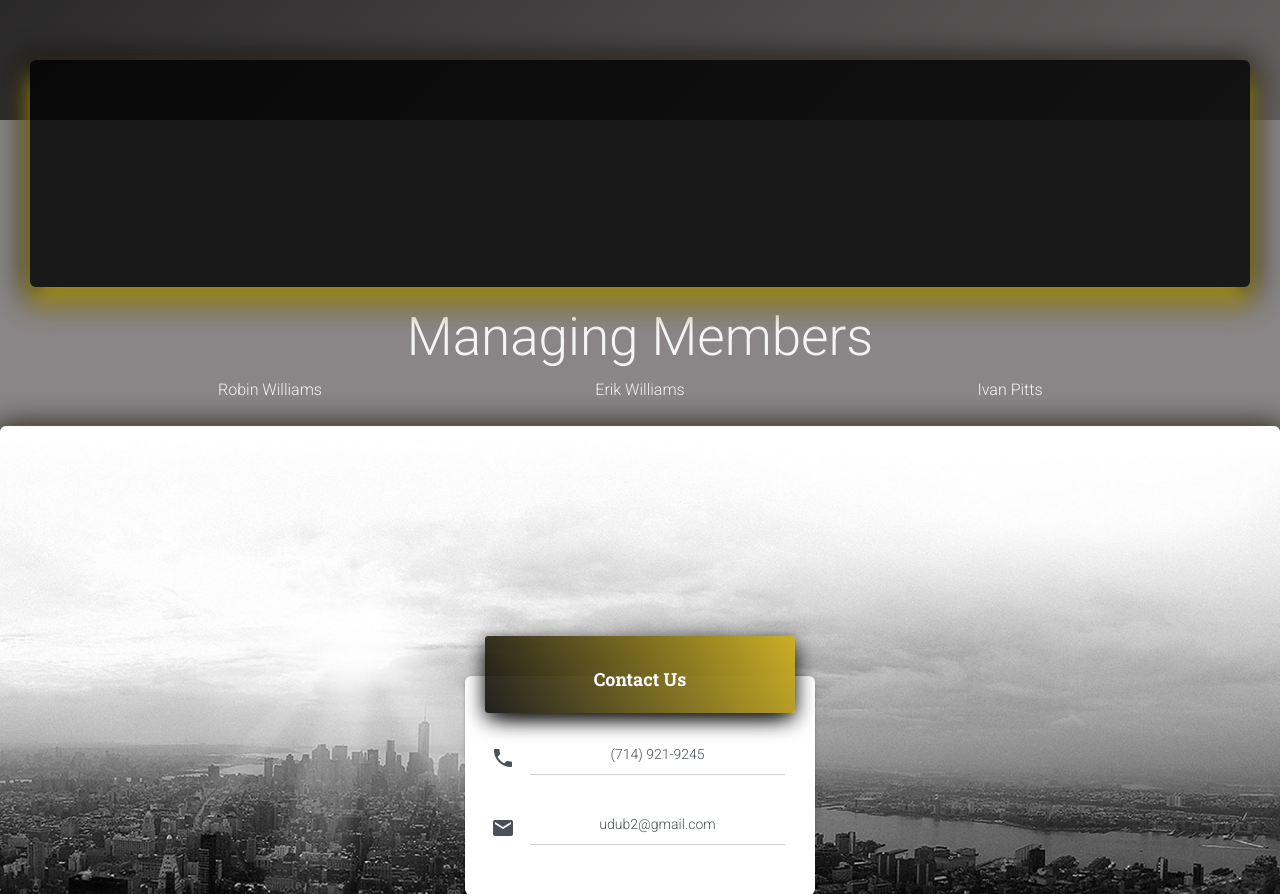
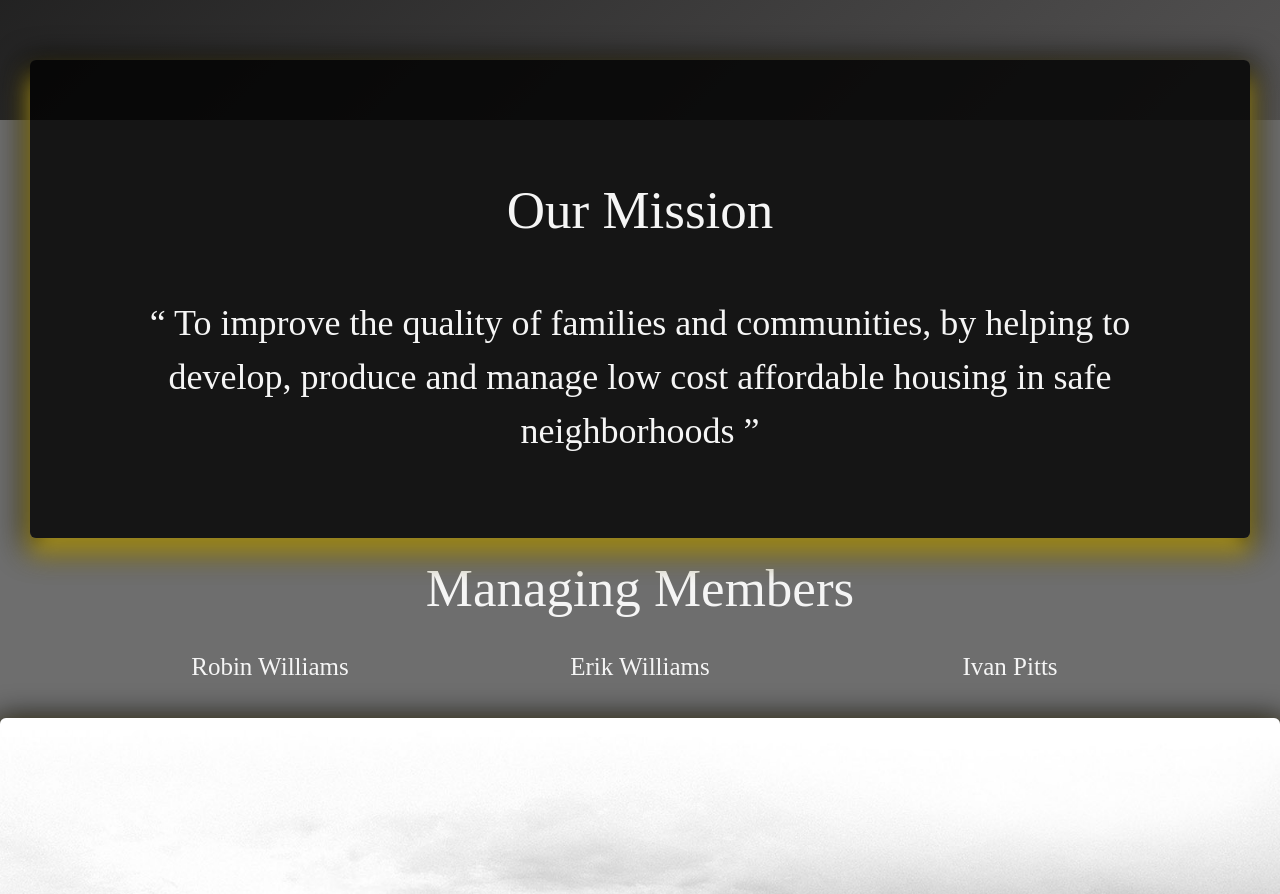
Before and after one commit to PlattnumTech/ImStillHere, a website: page index.html in a window 1280 px wide. Shown: the part 600-1494 px from the top of the page. Drawn offline with Linux system fonts and the light colour scheme; some packages are replaced by stand-ins of ours.

Commit message:
one more CM

```diff
--- a/index.html
+++ b/index.html
@@ -58,9 +58,12 @@
 
     <div class="main main-raised ">
         <div class="section section-basic ">
-            <div class="container ">
-                <div class="title ">
-
+            <div class="container" style=" font-family:initial;">
+                <div class=" title ">
+                    <h1 style="color:whitesmoke ;"><strong> Our Mission</strong></h1>
+                </div>
+                <div>
+                    <h2>“ To improve the quality of families and communities, by helping to develop, produce and manage low cost affordable housing in safe neighborhoods ”</h2>
                 </div>
             </div>
 
@@ -74,9 +77,21 @@
             <h1>Managing Members</h1 f>
         </div>
         <div class="wrapper ">
-            <div class="box1 ">Robin Williams</div>
-            <div class="box2 ">Erik Williams</div>
-            <div class="box3 ">Ivan Pitts</div>
+            <div class="box1 ">
+                <h3>
+                    <strong>Robin Williams</strong>
+                </h3>
+            </div>
+            <div class="box2 ">
+                <h3>
+                    <strong>Erik Williams</strong>
+                </h3>
+            </div>
+            <div class="box3 ">
+                <h3>
+                    <strong>Ivan Pitts</strong>
+                </h3>
+            </div>
         </div>
     </div>
     </div>
```
Also changed, not shown: assets/css/material-kit.css.
